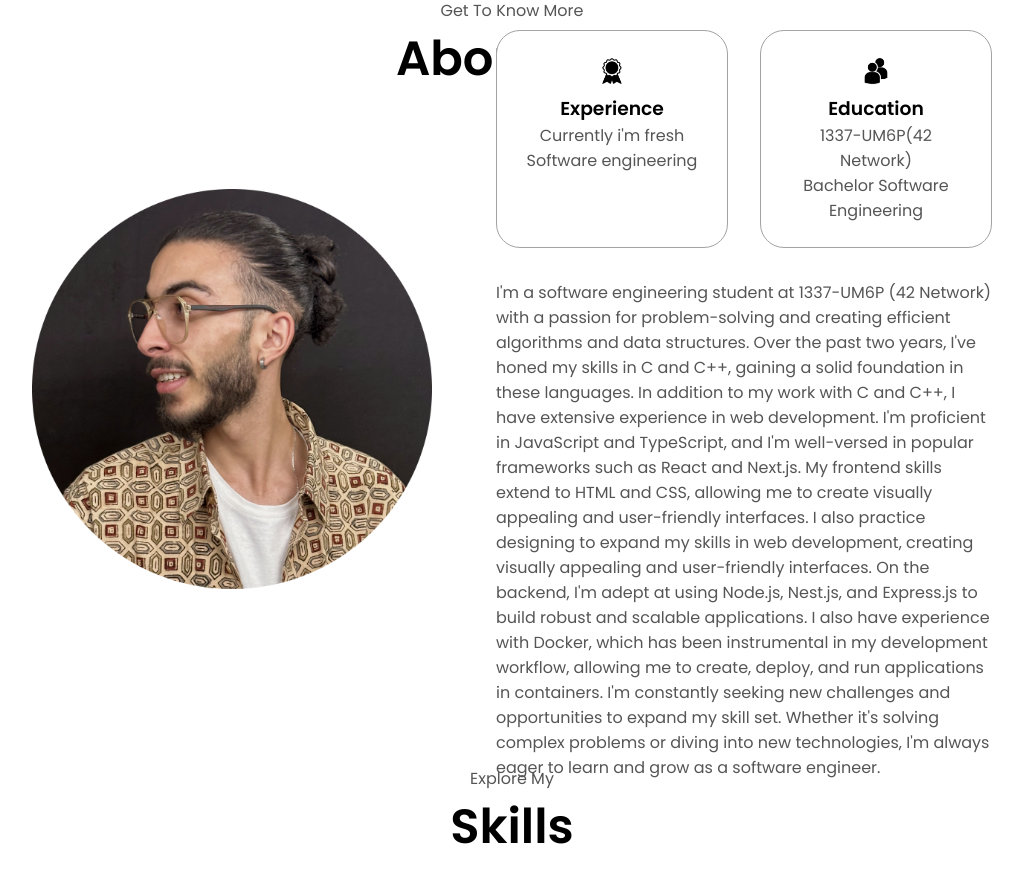
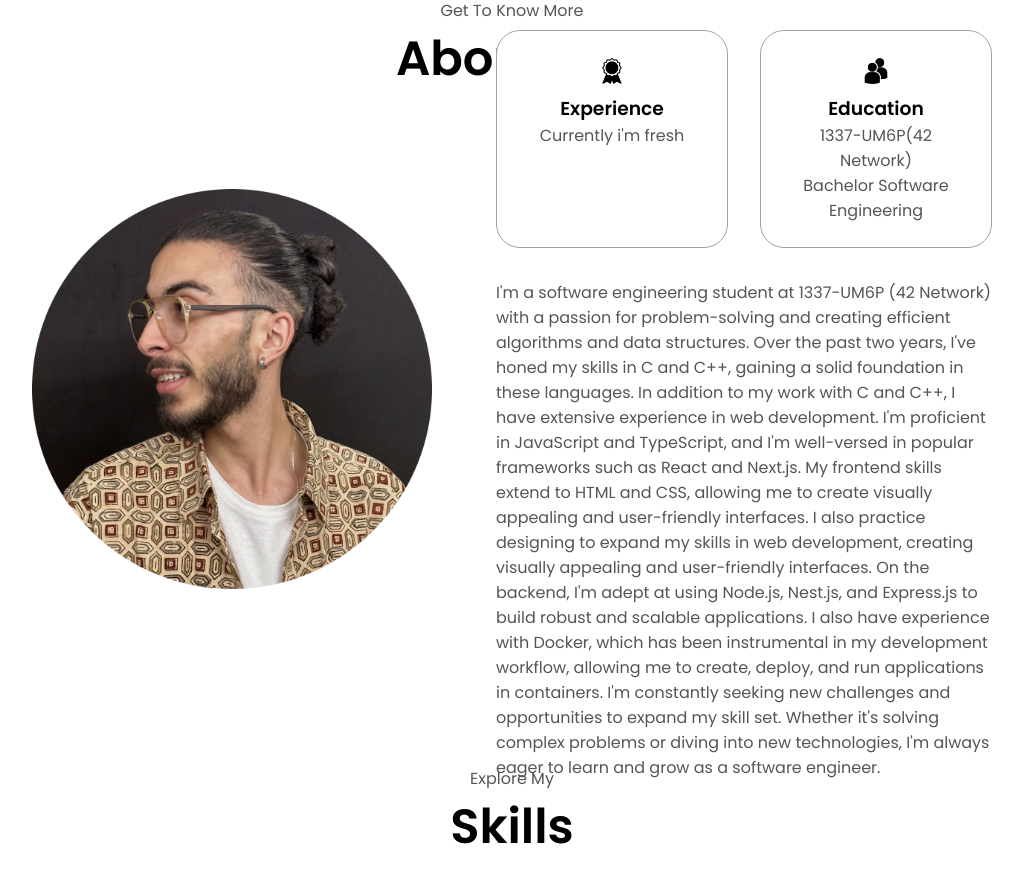
Before and after one commit to megrisse/Portfolio, a React (Create React App) app: page / in a window 1280 px wide. Shown: the part 1080-1973 px from the top of the page, without its empty margins (128-1151 px from the left). Built offline with nearby package versions, Linux system fonts and the light colour scheme.

Commit message:
new update

```diff
--- a/src/App.js
+++ b/src/App.js
@@ -88,7 +88,7 @@ function App() {
               <div className="details-container">
                 <img src="./assets/experience.png" alt="Experience icon" className="icon" />
                 <h3>Experience</h3>
-                <p>Currently i'm fresh <br />Software engineering</p>
+                <p>Currently i'm fresh</p>
               </div>
               <div className="details-container">
                 <img src="./assets/education.png" alt="Education icon" className="icon" />
```
Also changed, not shown: public/assets/Call.png (renamed from public/assets/video-call.png).
